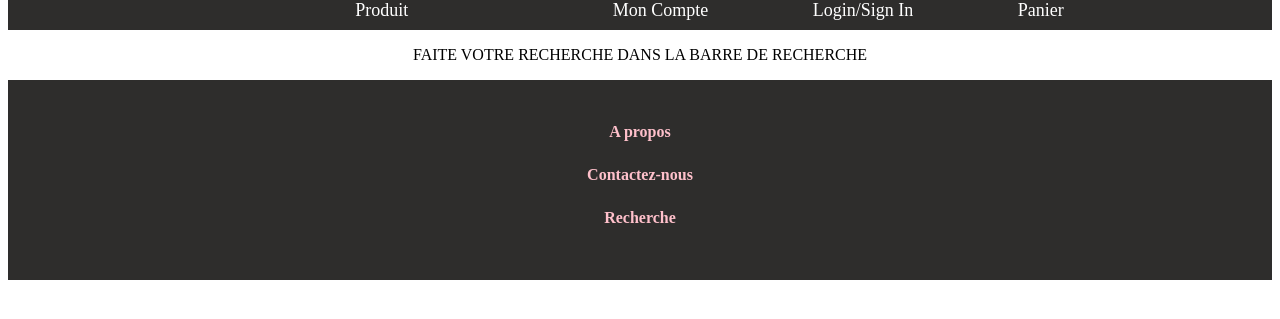
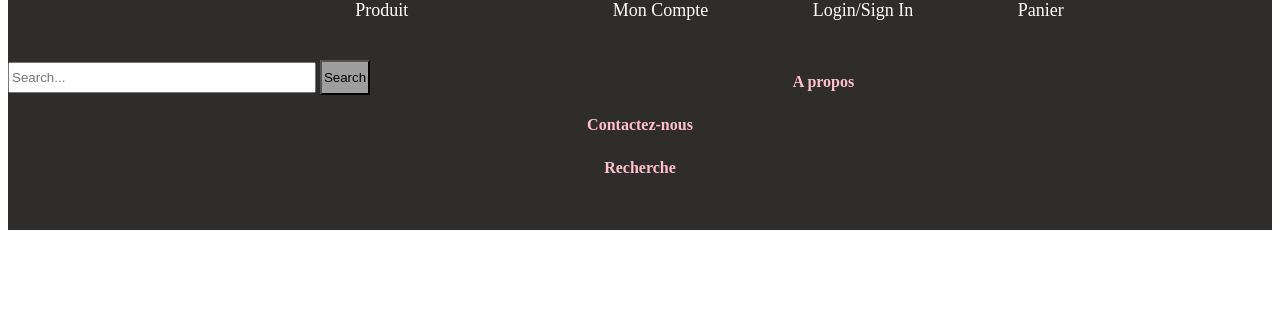
Before and after one commit to TheophileLct/Projet_TechnoWeb, a PHP site: page /search.php in a window 1280 px wide. Shown: the part 208-527 px from the top of the page. Run offline with PHP 8.4, Linux system fonts and the light colour scheme; grey boxes are pictures that could not be loaded.

Commit message:
search en cours

```diff
--- a/bdd.php
+++ b/bdd.php
@@ -2,7 +2,7 @@
 
 $servername = "localhost";
 $username = "root";
-$password = "root";
+$password = "";
 $dbname = "bddprojet";
 
 $conn = new PDO("mysql:host=$servername;dbname=$dbname", $username, $password);
--- a/search.php
+++ b/search.php
@@ -9,9 +9,12 @@
 
 <body>
 
-     <div class= recherche>
-        <p> FAITE VOTRE RECHERCHE DANS LA BARRE DE RECHERCHE</p>
-                </div>
+<div id="searchbar">
+    <form action="" class="formulaire">
+    <input class="champ" type="text" placeholder="Search..."/>
+    <input class="bouton" type="button" value="Search" />
+    </form>
+</div>
 
 </body>
 
```
